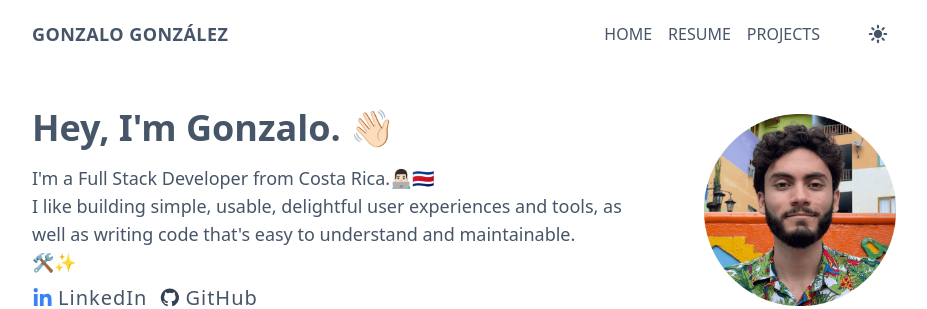
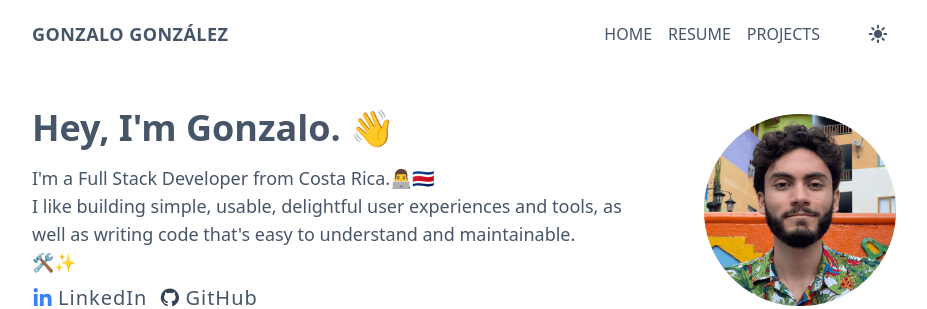
Before and after one commit to gggonzalo/portfolio-website, a Next.js app: page / in a window 1280 px wide. Shown: the top 309 px of the page, without its empty margins (176-1103 px from the left). Built offline with nearby package versions, Linux system fonts and the light colour scheme.

Commit message:
Change emojis color

```diff
--- a/src/pages/index.tsx
+++ b/src/pages/index.tsx
@@ -15,12 +15,12 @@ export default function Home() {
           className="h-48 w-48 md:order-2 mb-10 md:mb-0"
         />
         <div>
-          <h1 className="text-4xl font-bold mb-4">Hey, I&apos;m Gonzalo. 👋🏻</h1>
+          <h1 className="text-4xl font-bold mb-4">Hey, I&apos;m Gonzalo. 👋</h1>
           <p className="text-lg mr-0 md:mr-20 mb-2">
             I&apos;m a{" "}
             <em className="font-medium not-italic">Full Stack Developer</em>{" "}
             from Costa Rica.
-            <span className="whitespace-nowrap">👨🏻‍💻🇨🇷</span>
+            <span className="whitespace-nowrap">👨‍💻🇨🇷</span>
             <br />I like building simple, usable, delightful user experiences
             and tools, as well as writing code that&apos;s easy to understand
             and maintainable. <span className="whitespace-nowrap">🛠️✨</span>
@@ -39,7 +39,8 @@ export default function Home() {
               >
                 <path d="M100.28 448H7.4V148.9h92.88zM53.79 108.1C24.09 108.1 0 83.5 0 53.8a53.79 53.79 0 0 1 107.58 0c0 29.7-24.1 54.3-53.79 54.3zM447.9 448h-92.68V302.4c0-34.7-.7-79.2-48.29-79.2-48.29 0-55.69 37.7-55.69 76.7V448h-92.78V148.9h89.08v40.8h1.3c12.4-23.5 42.69-48.3 87.88-48.3 94 0 111.28 61.9 111.28 142.3V448z"></path>
               </svg>
-              <label className="text-xl tracking-wider hover:text-blue-400">
+              {/* TODO: Check if we can use a different element here. Seems like a label inside a is not semantically correct */}
+              <label className="text-xl tracking-wider cursor-pointer hover:text-blue-400">
                 LinkedIn
               </label>
             </Link>
@@ -56,7 +57,7 @@ export default function Home() {
               >
                 <path d="M12,2A10,10,0,0,0,8.84,21.5c.5.08.66-.23.66-.5V19.31C6.73,19.91,6.14,18,6.14,18A2.69,2.69,0,0,0,5,16.5c-.91-.62.07-.6.07-.6a2.1,2.1,0,0,1,1.53,1,2.15,2.15,0,0,0,2.91.83,2.16,2.16,0,0,1,.63-1.34C8,16.17,5.62,15.31,5.62,11.5a3.87,3.87,0,0,1,1-2.71,3.58,3.58,0,0,1,.1-2.64s.84-.27,2.75,1a9.63,9.63,0,0,1,5,0c1.91-1.29,2.75-1,2.75-1a3.58,3.58,0,0,1,.1,2.64,3.87,3.87,0,0,1,1,2.71c0,3.82-2.34,4.66-4.57,4.91a2.39,2.39,0,0,1,.69,1.85V21c0,.27.16.59.67.5A10,10,0,0,0,12,2Z"></path>
               </svg>
-              <label className="text-xl tracking-wider hover:text-slate-700 dark:hover:text-purple-400">
+              <label className="text-xl tracking-wider cursor-pointer hover:text-slate-700 dark:hover:text-purple-400">
                 GitHub
               </label>
             </Link>
```
